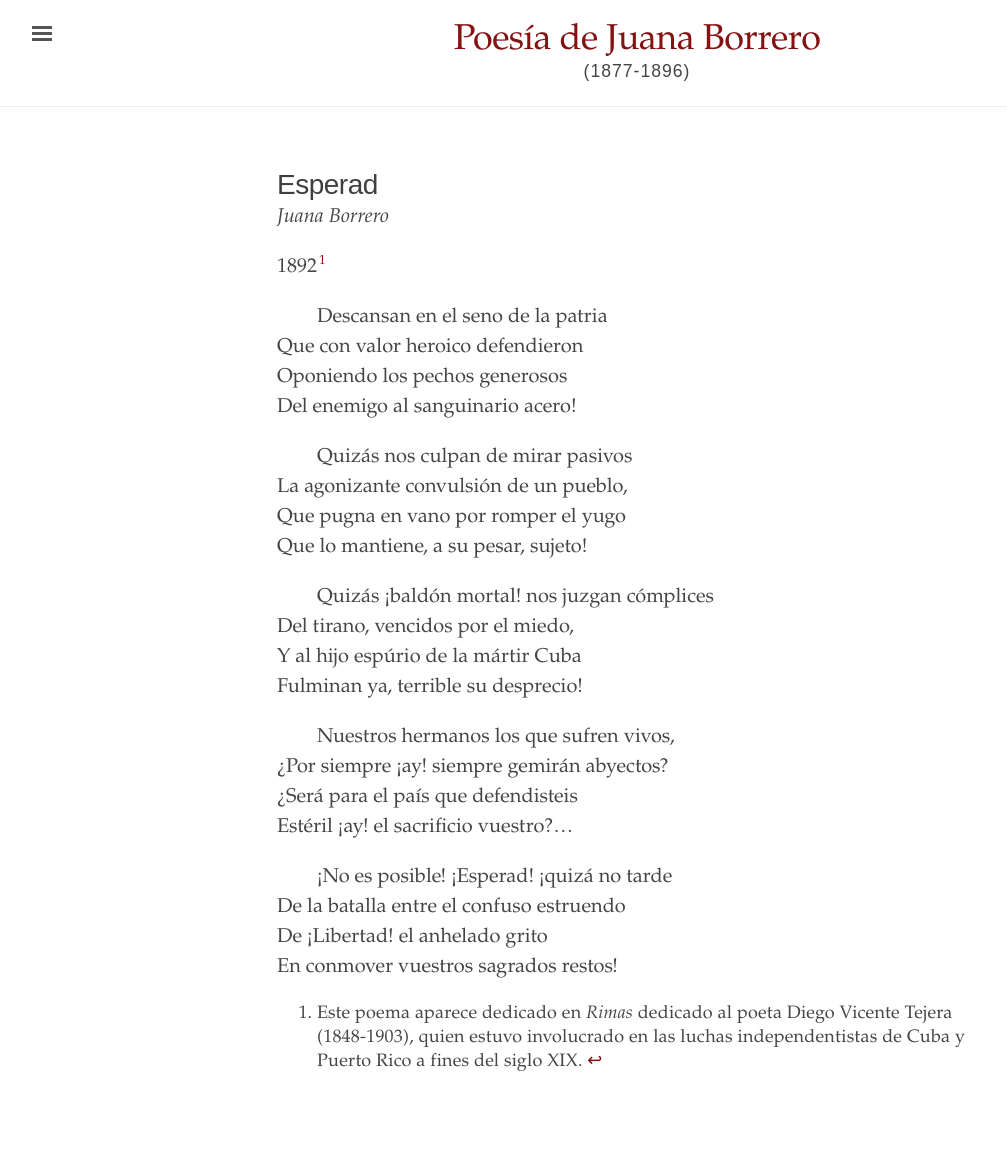
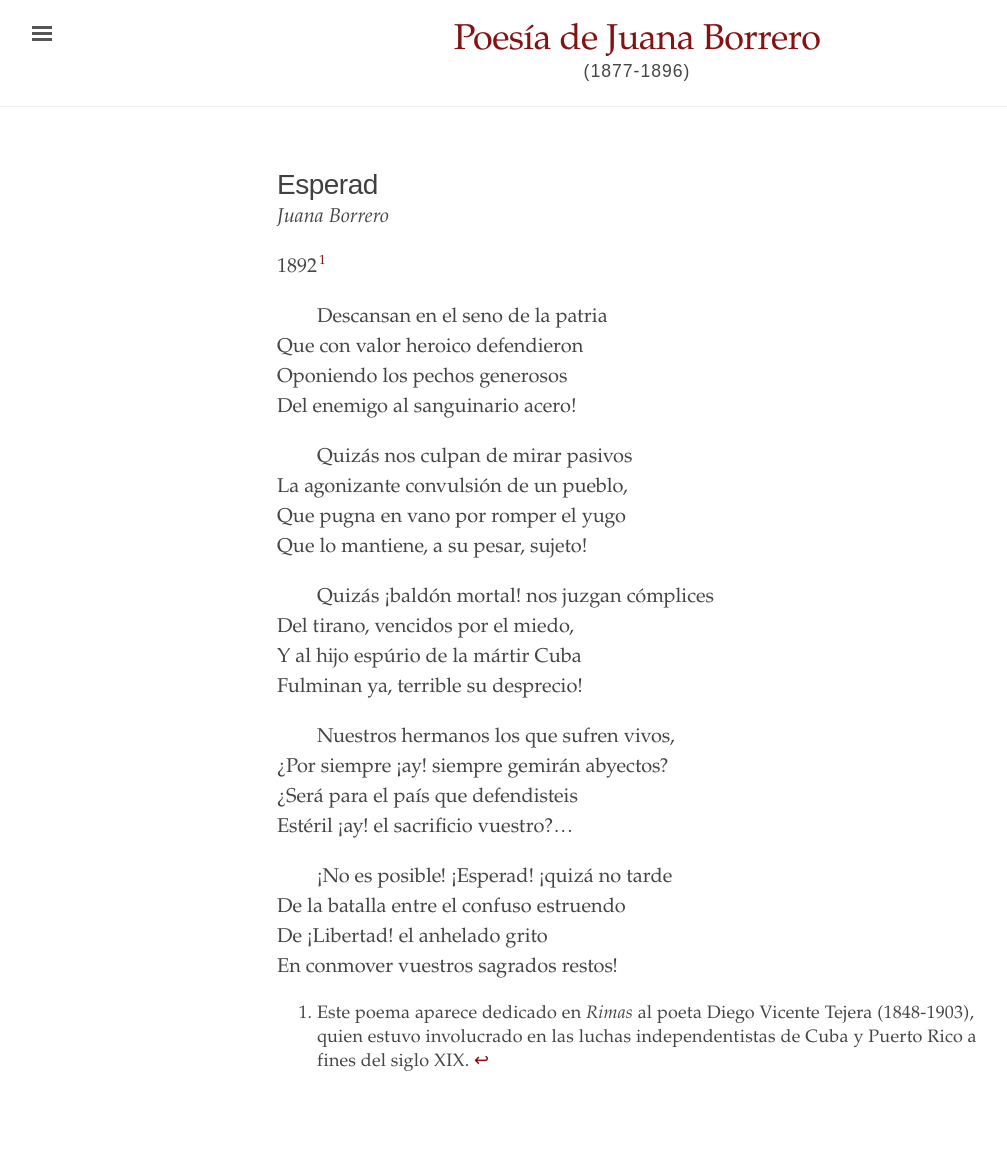
Before and after one commit to edicionesdereparto/juanaborrero, a Jekyll site: the page built from _texts/Esperad.md, in a window 1280 px wide. Shown: the whole page, without its empty margins (3-1010 px from the left). Built offline with Jekyll 4.4.1, drawn with Linux system fonts in a browser that asks for light colours.

Commit message:
Update Esperad.md

```diff
--- a/_texts/Esperad.md
+++ b/_texts/Esperad.md
@@ -33,4 +33,4 @@ source: Poesías
 - De ¡Libertad! el anhelado grito
 - En conmover vuestros sagrados restos!
 
-- [^fn1]: Este poema aparece dedicado en _Rimas_ dedicado al poeta Diego Vicente Tejera (1848-1903),  quien estuvo involucrado en las luchas independentistas de Cuba y Puerto Rico a fines del siglo XIX.
+- [^fn1]: Este poema aparece dedicado en _Rimas_ al poeta Diego Vicente Tejera (1848-1903),  quien estuvo involucrado en las luchas independentistas de Cuba y Puerto Rico a fines del siglo XIX.
```
